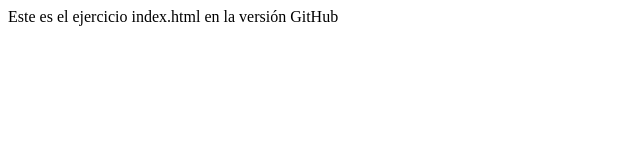
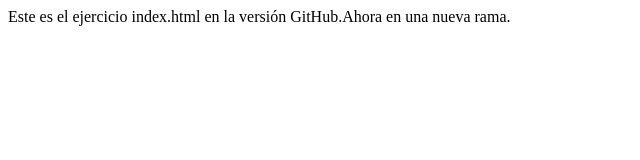
Before and after one commit to juanfg7007/Repositorio-UF2216-Actividades, a plain HTML site: page index.html in a window 1280 px wide. Shown: the whole page, without its empty margins (0-640 px from the left). Drawn offline with Linux system fonts and the light colour scheme.

Commit message:
Mi primer cambio

```diff
--- a/index.html
+++ b/index.html
@@ -8,7 +8,7 @@
 </head>
 
 <body>
-  Este es el ejercicio index.html en la versión GitHub
+  Este es el ejercicio index.html en la versión GitHub.Ahora en una nueva rama.
 </body>
 
 </html>
```
